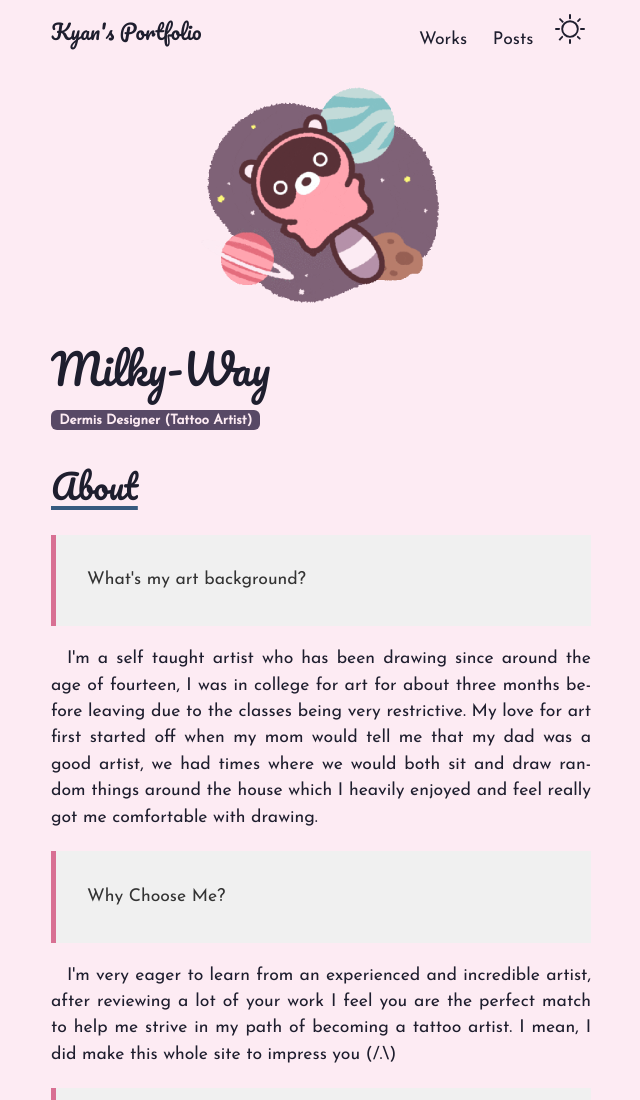
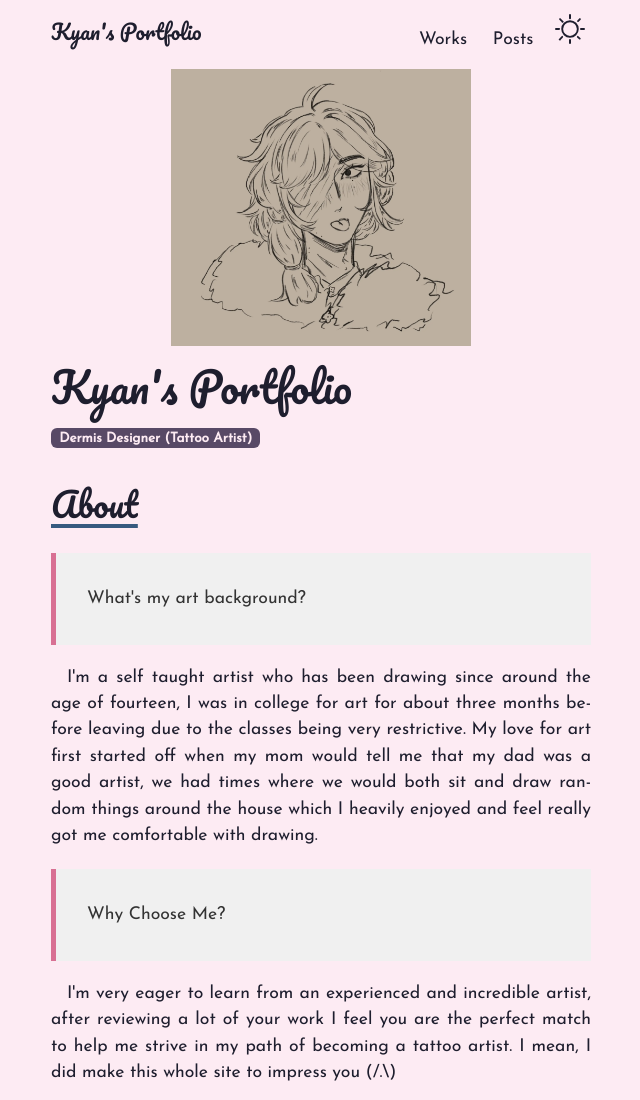
Before and after one commit to JasonRodriguez1474/milkkportfolio, an Astro site: page / in a window 1280 px wide. Shown: the top 1100 px of the page, without its empty margins (319-959 px from the left). Built offline with nearby package versions, Linux system fonts and the light colour scheme; Astro itself is replaced by a stand-in of ours.

Commit message:
updated top of index and header temp minimized

```diff
--- a/src/pages/index.astro
+++ b/src/pages/index.astro
@@ -5,9 +5,9 @@ const pageTitle = "Milky-Way";
 
 <Layout pageTitle={pageTitle}>
     <div class="gif">
-        <img width="300" height="259" alt="RaccoonSpaceGif" src="/space.webp" />
+        <img width="300" alt="Silly Tongue out drawing of my original character Nanok" src="/processed-images/kyan _rodriguez_IMG_1442.png.webp" />
     </div>
-    <h1>Milky-Way</h1>
+    <h1>Kyan's Portfolio</h1>
     <span class="badge">Dermis Designer (Tattoo Artist)</span>
     <h2>About</h2>
     <blockquote><p>What's my art background?</p></blockquote>
```
